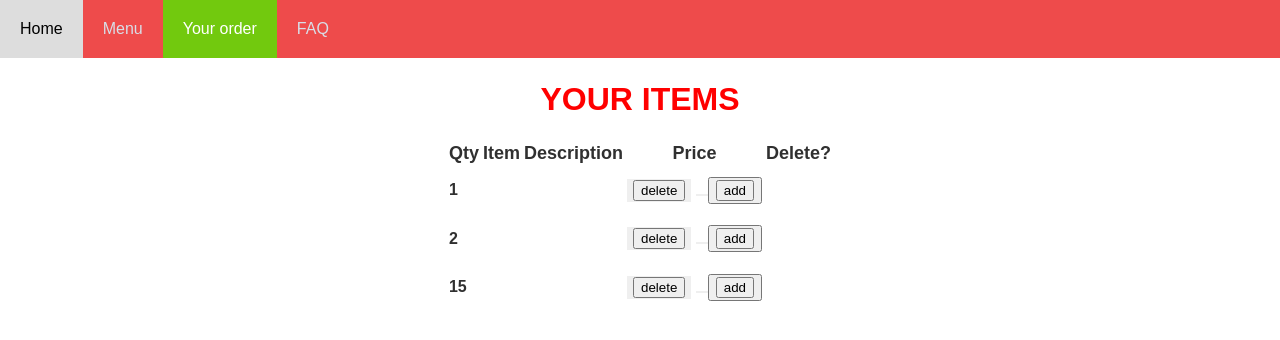
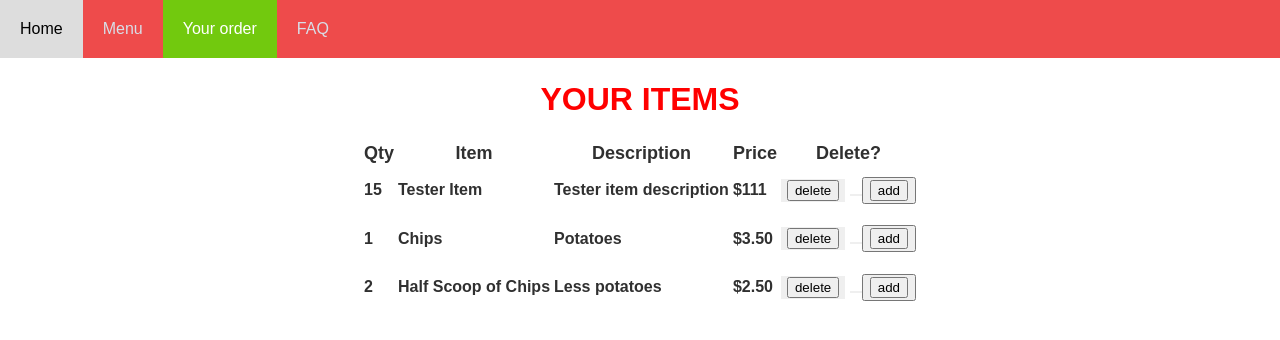
Before and after one commit to sophiayli/Sophia_webapp, a Flask app: page /tester in a window 1280 px wide. Shown: the top 340 px of the page. Run offline with Flask 2, Linux system fonts and the light colour scheme; data comes from the database, SQL or seed files in the repository; both versions use the stored data as it was after the commit.

Commit message:
now shows quantity of each item, and one of each item in tester page
Will apply this to the real order page
- makes the page look tidier
and easier for the user to see how many of each item they have

```diff
--- a/main.py
+++ b/main.py
@@ -50,15 +50,14 @@ def orders():
 @app.route("/tester", methods =['GET', 'POST'])
 def tester():
     cursor = get_db().cursor()
-    distinct = "SELECT DISTINCT item_id FROM order_item ORDER by item_id "
-    '''SELECT DISTINCT item.id, name, description, price, order_item.id FROM item INNER JOIN order_item ON item.id = order_item.item_id ORDER BY item_id"    '''
-    '''cursor.execute(sql)
-    results = cursor.fetchall()
+    sql = "SELECT item_id, name, description, price, order_item.item_id FROM item INNER JOIN order_item ON item.id = order_item.item_id"
+    cursor.execute(sql)
+    distinct = cursor.fetchall()
     cursor = get_db().cursor()
-    distinct = "SELECT DISTINCT item_id, name, description, price, order_item.item_id FROM item INNER JOIN order_item ON item.id = order_item.item_id"'''
+    distinct = "SELECT DISTINCT item_id, name, description, price, order_item.item_id FROM item INNER JOIN order_item ON item.id = order_item.item_id"
     cursor.execute(distinct)
     distinct = cursor.fetchall()
-    return render_template("tester.html", distinct = distinct)
+    return render_template("tester.html", sql = sql, distinct = distinct)
 
 @app.route("/faq")
 def faq():
--- a/templates/tester.html
+++ b/templates/tester.html
@@ -42,6 +42,7 @@
     <td><h2>{{ item [0] }}</h2></td>
     <td><h2>{{ item [1] }}</h2></td>
     <td><h2>{{ item [2] }}</h2></td>
+    <td><h2>{{ item[3]}}</h2></td>
     <td>
       <div class = "btn-group">
         <button class = "button">
```
Also changed, not shown: sophia_webapp.db.
